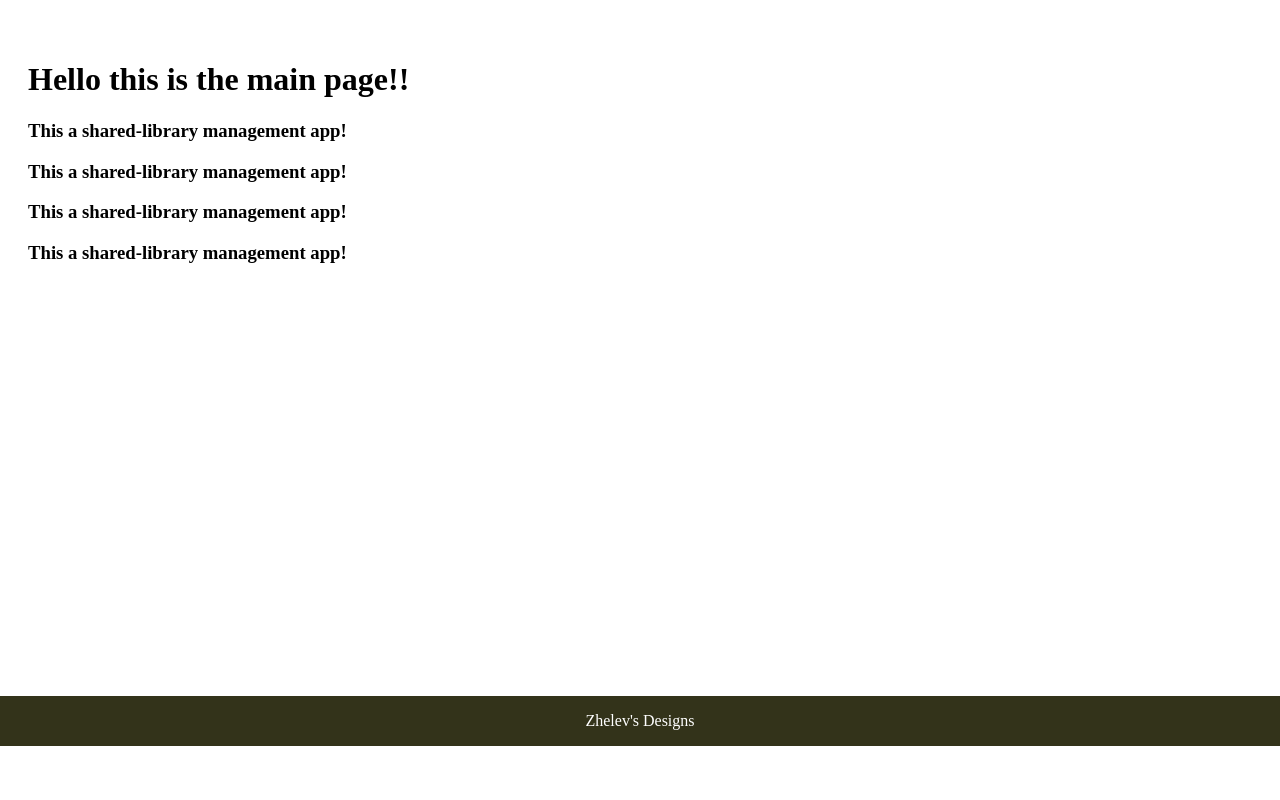
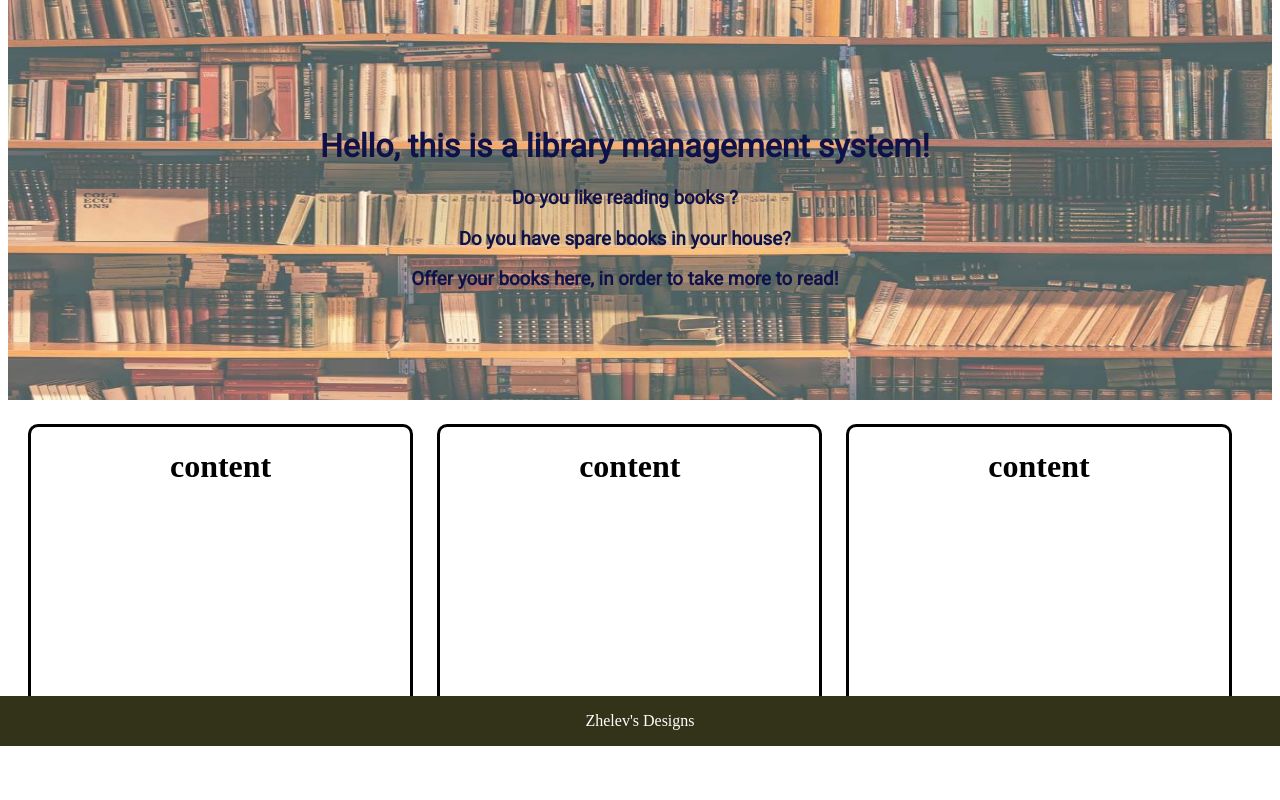
Before and after one commit to teoZH/LibraryManagementSystem, a Django app: page / in a window 1280 px wide. Shown: the part 54-854 px from the top of the page. Before the commit the page ends 800 px from the top, so only its background shows below. Run offline with Django 3.2, Linux system fonts and the light colour scheme.

Commit message:
frontend improvements
frontend improvements on main page

```diff
--- a/mainApp/templates/main.html
+++ b/mainApp/templates/main.html
@@ -1,8 +1,24 @@
 {% extends 'base.html' %}
+{% load static %}
 {% block content %}
-<h1>Hello this is the main page!!</h1>
-<h3>This a shared-library management app!</h3>
-<h3>This a shared-library management app!</h3>
-<h3>This a shared-library management app!</h3>
-<h3>This a shared-library management app!</h3>
+<div class="picture">
+    <img src="{% static 'background.jpg' %}">
+    <div class="main-text">
+        <h1>Hello, this is a library management system!</h1>
+        <h3>Do you like reading books ?</h3>
+        <h3>Do you have spare books in your house?</h3>
+        <h3>Offer your books here, in order to take more to read!</h3>
+    </div>
+</div>
+<div class="last">
+    <div class="last-3">
+        <h1>content</h1>
+    </div>
+    <div class="last-3">
+        <h1>content</h1>
+    </div>
+    <div class="last-3">
+        <h1>content</h1>
+    </div>
+</div>
 {% endblock %}
--- a/static/style.css
+++ b/static/style.css
@@ -33,27 +33,45 @@ li a:hover:not(.active) {
   background-color: #4CAF50;
 }
 
+img {
+    position: relative;
+    margin-bottom: 20px;
+    width: 100%;
+    height : 400px;
+    background-position: center;
+    background-repeat: no-repeat;
+    opacity: 0.7;
+}
 
-footer {
-    position: fixed;
-    background-color: #33331a;
-    color: white;
-    width: 100%;
-    bottom: 0;
-    left: 0;
-    right: 0;
+
+.main-text {
+    font-family: 'Roboto', sans-serif;
+    color:#0e1248;
+    position: absolute;
+    top: 20%;
+    left: 25%;
     text-align: center;
 }
 
-.content {
-    margin-top: 20px;
-    padding: 20px;
+.last {
+    margin-bottom: 70px;
 }
+
+.last-3 {
+    width: 30%;
+    height: 300px;
+    margin-left: 20px;
+    text-align: center;
+    display: inline-block;
+    border-style: solid;
+    border-radius: 10px;
+
+}
+
 
 section {
     margin: auto;
     margin-bottom: 40px;
-    padding: 10px;
     width : 50%;
     border-style: groove;
     border-width: 5px;
@@ -99,3 +117,15 @@ section {
     background-color: #4ababa;
     color: white;
 }
+
+
+footer {
+    position: fixed;
+    background-color: #33331a;
+    color: white;
+    width: 100%;
+    bottom: 0;
+    left: 0;
+    right: 0;
+    text-align: center;
+}
--- a/templates/base.html
+++ b/templates/base.html
@@ -4,6 +4,8 @@
     {% load static %}
     <meta charset="UTF-8">
     <title>Title</title>
+    <link rel="preconnect" href="https://fonts.gstatic.com">
+    <link href="https://fonts.googleapis.com/css2?family=Roboto:wght@100;400&display=swap" rel="stylesheet">
     <link rel="stylesheet" href="{% static 'style.css' %}">
 </head>
 <body>
@@ -22,10 +24,10 @@
     {% endif %}
     </ul>
 </nav>
-<div class="content">
+
 {% block content %}
 {% endblock %}
-</div>
+
 <footer>
     <p>Zhelev's Designs</p>
 </footer>
```
Also changed, not shown: static/background.jpg (added), static/books.jpg (added).
